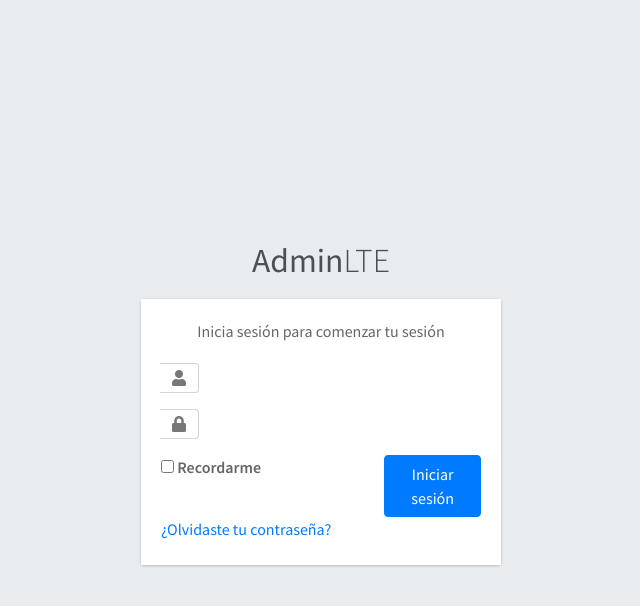
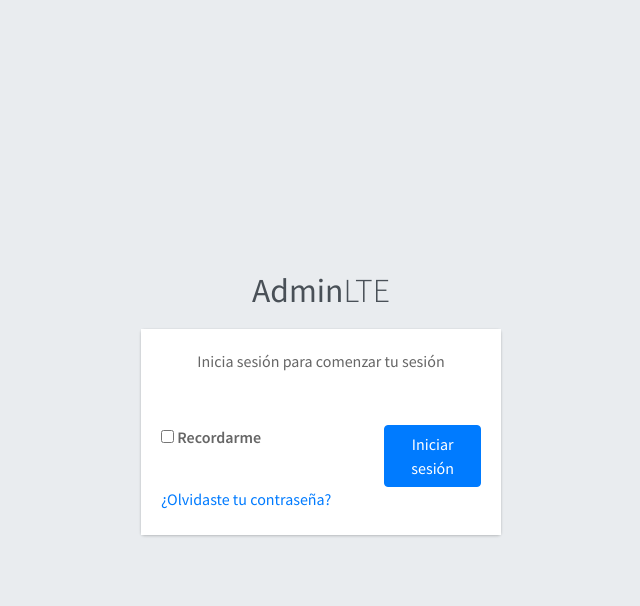
Before and after one commit to JorgeRomeroC/administration, a Django app: template templates/registration/login.html in a window 1280 px wide. Shown: the top 606 px of the page, without its empty margins (319-959 px from the left). Run offline with Django 3.2, Linux system fonts and the light colour scheme; the template is opened without the code that fills it, so the values that code supplies are empty; some libraries are stand-ins or nearby versions.

Commit message:
Se modifican los campos de email y password del login

```diff
--- a/templates/registration/login.html
+++ b/templates/registration/login.html
@@ -25,19 +25,9 @@
 
                     <div class="input-group mb-3">
                         {{ form.email }}
-                        <div class="input-group-append">
-                            <div class="input-group-text">
-                                <span class="fas fa-user"></span>
-                            </div>
-                        </div>
                     </div>
                     <div class="input-group mb-3">
                         {{ form.password }}
-                        <div class="input-group-append">
-                            <div class="input-group-text">
-                                <span class="fas fa-lock"></span>
-                            </div>
-                        </div>
                     </div>
 
                     <div class="row">
```
